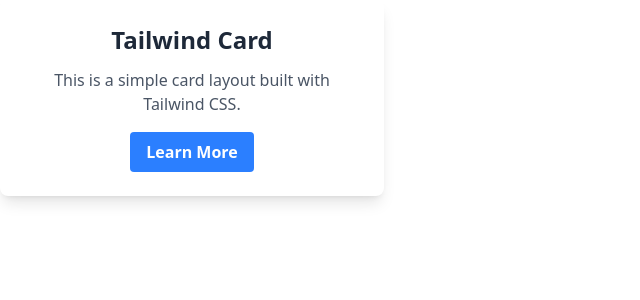
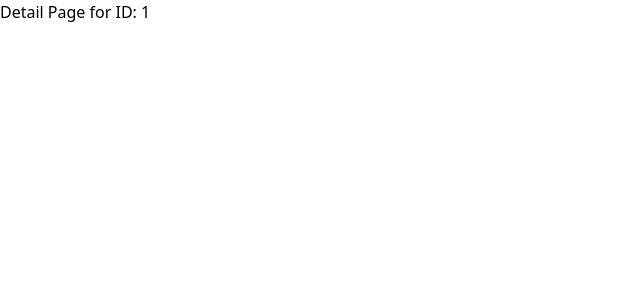
Before and after one commit to haris0/movie-show, a React (Vite) app: page /1 in a window 1280 px wide. Shown: the top 300 px of the page, without its empty margins (0-640 px from the left). Built offline with nearby package versions, Linux system fonts and the light colour scheme.

Commit message:
setup routing with react-router-dom

```diff
--- a/package.json
+++ b/package.json
@@ -13,6 +13,7 @@
     "@tailwindcss/vite": "^4.1.11",
     "react": "^19.1.0",
     "react-dom": "^19.1.0",
+    "react-router-dom": "^7.6.3",
     "tailwindcss": "^4.1.11"
   },
   "devDependencies": {
--- a/src/App.tsx
+++ b/src/App.tsx
@@ -1,14 +1,11 @@
+import AppRoutes from "./routes"
+import { BrowserRouter } from 'react-router-dom';
+
 function App() {
   return (
-    <div className="bg-white p-6 rounded-lg shadow-lg max-w-sm text-center">
-      <h2 className="text-2xl font-bold text-gray-800">Tailwind Card</h2>
-      <p className="text-gray-600 mt-3">
-        This is a simple card layout built with Tailwind CSS.
-      </p>
-      <button className="bg-blue-500 hover:bg-blue-700 text-white font-bold py-2 px-4 rounded mt-4">
-        Learn More
-      </button>
-    </div>
+    <BrowserRouter>
+      <AppRoutes />
+    </BrowserRouter>
   )
 }
 
--- /dev/null
+++ b/src/pages/detail/Detail.tsx
@@ -0,0 +1,13 @@
+import { useParams } from "react-router-dom";
+
+const Detail = () => {
+  const { id = '' } = useParams();
+
+  return (
+    <div>
+      Detail Page for ID: {id}
+    </div>
+  );
+};
+
+export default Detail;
--- /dev/null
+++ b/src/pages/favorite/Favorite.tsx
@@ -0,0 +1,9 @@
+const Favorite = () => {
+  return (
+    <div>
+      Favorite Page
+    </div>
+  );
+};
+
+export default Favorite;
--- /dev/null
+++ b/src/pages/home/Home.tsx
@@ -0,0 +1,9 @@
+const Home = () => {
+  return (
+    <div>
+      Home Page
+    </div>
+  );
+};
+
+export default Home;
--- /dev/null
+++ b/src/pages/search/Search.tsx
@@ -0,0 +1,9 @@
+const Search = () => {
+  return (
+    <div>
+      Search Page
+    </div>
+  );
+};
+
+export default Search;
--- /dev/null
+++ b/src/routes/index.tsx
@@ -0,0 +1,17 @@
+import { Route, Routes } from 'react-router-dom';
+import Home from '../pages/home/Home';
+import Detail from '../pages/detail/Detail';
+import Search from '../pages/search/Search';
+
+const AppRoutes = () => {
+  return (
+    <Routes>
+      <Route path="/" element={<Home />}></Route>
+      <Route path="/:id" element={<Detail />}></Route>
+      <Route path="/search" element={<Search />}></Route>
+      <Route path="/favorite" element={<Detail />}></Route>
+    </Routes>
+  );
+};
+
+export default AppRoutes;
```
Also changed, not shown: 1 other file (tests, documents, lock files or other folders).
